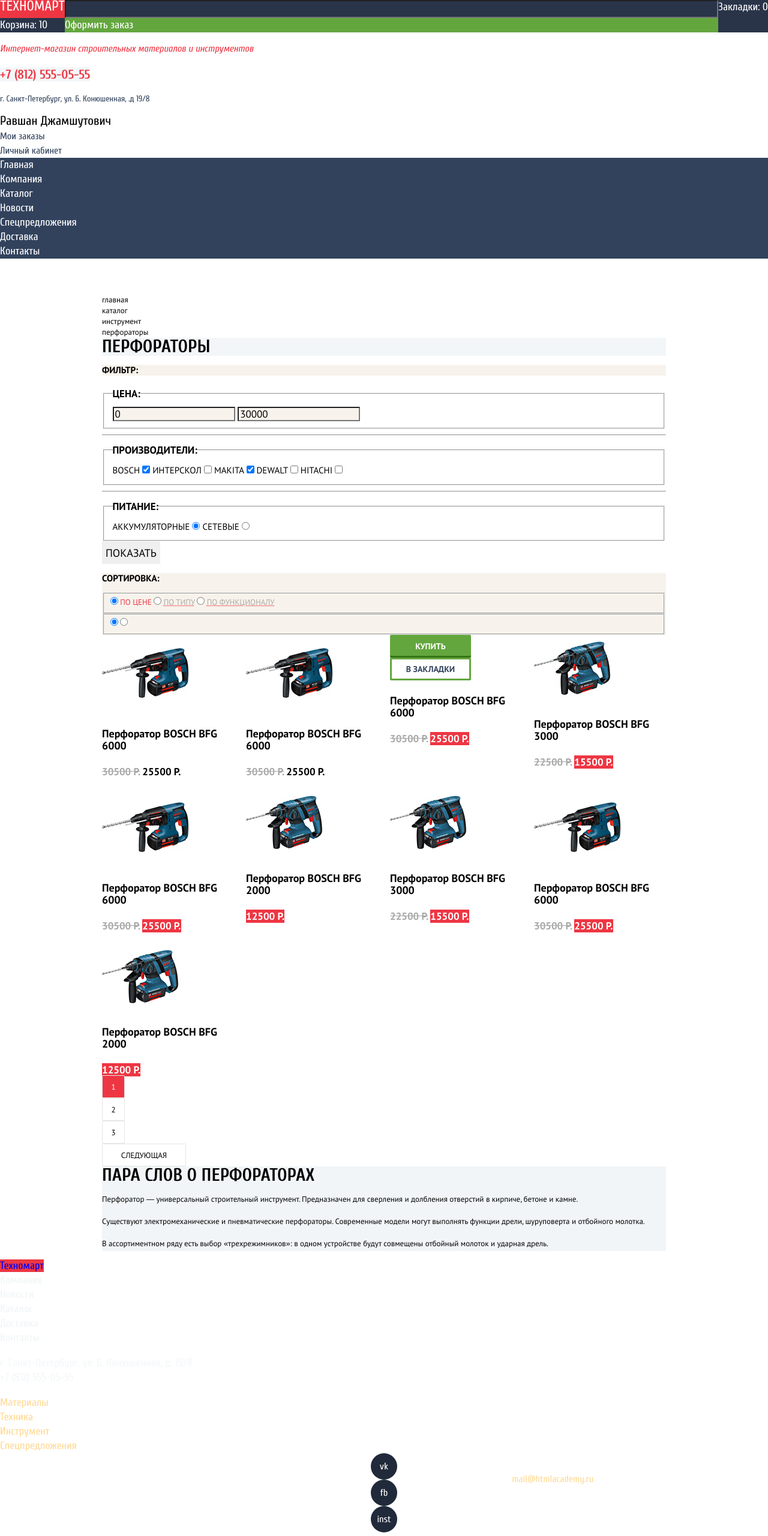
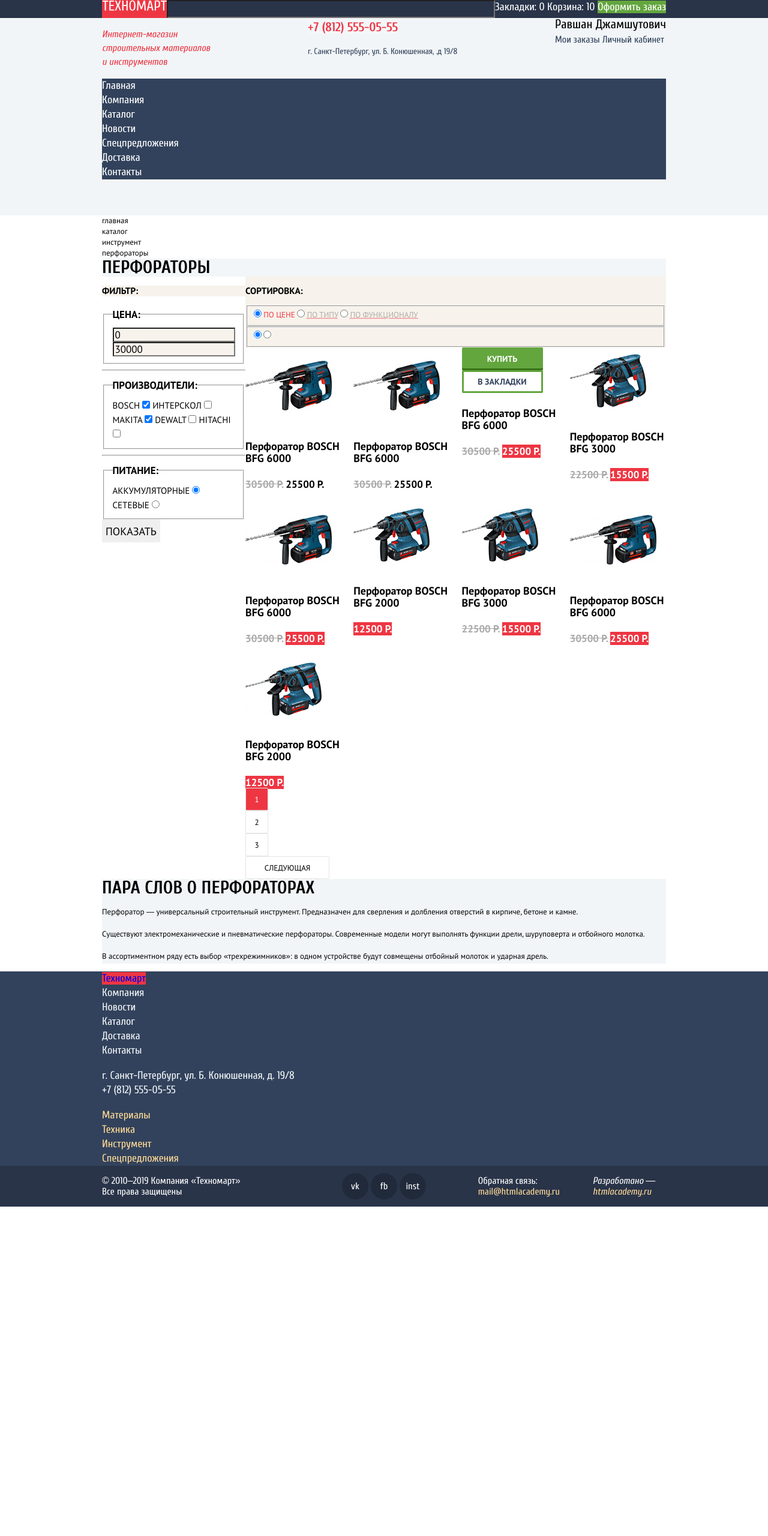
Before and after one commit to AMenyakin/960263-technomart-30, a plain HTML site: page catalog.html in a window 1280 px wide. Shown: the top 2560 px of the page at 60% size. After the commit the page ends 2011 px from the top, so only its background shows below. Drawn offline with Linux system fonts and the light colour scheme.

Commit message:
Сетка на гридах для страницы каталога

```diff
--- a/catalog.html
+++ b/catalog.html
@@ -15,26 +15,33 @@
   <body class="page-body">
     <header class="main-header">
       <div class="main-haeder-top-bar">
-        <div class="header-top-container">
+        <div class="container header-top-container">
           <a class="main-header-logo" href="index.html">
             <img src="img/logo-technomart.svg" alt="Техномарт" width="108" height="18">
           </a>
           <form action="https://echo.htmlacademy.ru" method="GET">
             <input class="site-search" type="search" name="searchValue">
           </form>
+          <div>
             <a class="bookmarks-link" href="#">Закладки: 0</a>
             <a class="cart-link" href="#">Корзина: 10</a>
             <a class="order-link" href="#">Оформить заказ</a>
           </div>
         </div>
-
-      <div class="header-bottom-container">
-        <div>
-          <p class="header-description">Интернет-магазин строительных материалов и инструментов</p>
+      </div>
+      <div class="main-header-bottom-bar">
+        <div class="container header-bottom-container">
+          <div class="introductory-info">
+            <p class="header-description">
+              Интернет-магазин<br>
+              строительных материалов<br>
+              и инструментов
+            </p>
+            <div class="header-contacts">
               <a class="header-phone-link" href="tel:+78125550555">+7 (812) 555-05-55</a>
               <p class="header-address">г. Санкт-Петербург, ул. Б. Конюшенная, .д 19/8</p>
-
-          <div>
+            </div>
+            <div class="header-links-wrap">
               <a class="logout-link" href="#">Равшан Джамшутович</a>
               <ul class="cabinet-links">
                 <li><a href="#">Мои заказы</a></li>
@@ -54,9 +61,10 @@
             </ul>
           </nav>
         </div>
+      </div>
     </header>
 
-    <main class="container">
+    <main class="container catalog-page">
       <h1 class="visually-hidden">Каталог товаров</h1>
 
       <ul class="breadcrumbs">
@@ -70,6 +78,7 @@
         <h2 class="section-title">Перфораторы</h2>
       </div>
 
+      <div class="catalog-columns">
         <section class="filter">
           <div class="filter-header">
             <h3 class="filter-title">фильтр:</h3>
@@ -210,6 +219,8 @@
             <li><a class="button pagination-button pagination-next-button" href="#">следующая</a></li>
           </ul>
         </section>
+      </div>
+
 
       <section class="about-product">
         <h3 class="section-title">Пара слов о перфораторах</h3>
@@ -220,7 +231,8 @@
     </main>
 
     <footer class="main-footer">
-      <div class="footer-top-container">
+      <div class="footer-top-bar">
+        <div class="container footer-top-container">
           <a class="footer-logo" href="index.html">Техномарт</a>
           <ul class="footer-main-menu">
             <li><a href="#">Компания</a></li>
@@ -243,28 +255,33 @@
             <li><a href="#">Спецпредложения</a></li>
           </ul>
         </div>
-
-      <div class="footer-bottom-container">
-        <p>
+      </div>
+      <div class="footer-bottom-bar">
+        <div class="container footer-bottom-container">
+          <p class="copyright">
             © 2010–2019 Компания «Техномарт»<br>
             Все права защищены
           </p>
           <section class="footer-social">
             <h2 class="visually-hidden">Мы в социальных сетях</h2>
-          <ul>
+            <ul class="social-buttons">
               <li><a class="social-button" href="#">vk</a></li>
               <li><a class="social-button" href="#">fb</a></li>
               <li><a class="social-button" href="#">inst</a></li>
             </ul>
           </section>
-        <p>
+          <section class="feedback">
+            <h2 class="visually-hidden">Обратная связь</h2>
+            <div class="feedback-wrap">
               Обратная связь:<br>
               <a class="footer-link" href="mailto:mail@htmlacademy.ru">mail@htmlacademy.ru</a>
-        </p>
-        <address>
+            </div>
+            <address class="developer">
               Разработано —<br>
               <a class="footer-link" href="https://htmlacademy.ru">htmlacademy.ru</a>
             </address>
+          </section>
+        </div>
       </div>
     </footer>
   </body>
--- a/css/style.css
+++ b/css/style.css
@@ -550,6 +550,10 @@
   background-color: var(--aqua-haze-b);
 }
 
+.filter {
+  grid-row: 1/-1;
+}
+
 .filter, .sort {
   font-family: "PT Sans", Arial, sans-serif;
   text-transform: uppercase;
@@ -704,3 +708,9 @@
   display: inline-block;
   margin-left: 51px;
 }
+
+.catalog-columns {
+  display: grid;
+  grid-template-columns: min-content 1fr;
+  grid-template-rows: min-content 1fr min-content;
+}
```
Lines whose indentation alone changed are shown as unchanged.
